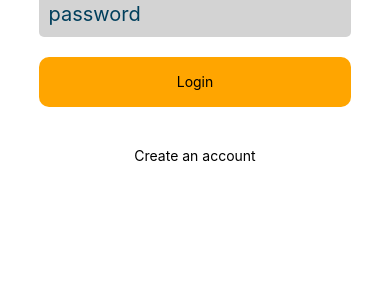
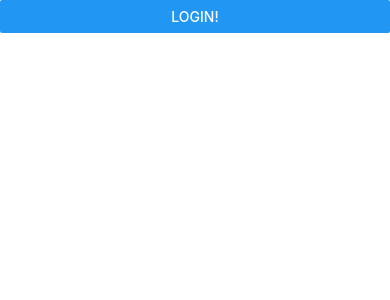
Before and after one commit to GreenField-Org/ultracrewmobile, a React Native app: screen / in a window 390 px wide. Shown: the top 300 px of the page. Built offline with nearby package versions, Linux system fonts and the light colour scheme.

Commit message:
ultracrewmobile#24 - trying to get nav to work

```diff
--- a/App.js
+++ b/App.js
@@ -1,21 +1,35 @@
 import React from 'react';
-import { View } from 'react-native'
+import { View, Button } from 'react-native'
 import LoginScreen from './Components/LoginScreen';
 import MyRaces from './MyRaces'
 import { NavigationContainer } from '@react-navigation/native';
 import { createNativeStackNavigator } from '@react-navigation/native-stack';
 import { ScreenStack } from 'react-native-screens';
+import Home from './Home';
+import CreateAcct from './Components/CreateAcct';
+import Race from './Race';
+import ProfilePage from './Components/ProfilePage';
 
 const Stack = createNativeStackNavigator();
 
-export default function App() {
+export default function App({navigation}) {
   return(
     <View>
     <NavigationContainer>
-    <Stack.Navigator initialRouteName="Login">
+    <Stack.Navigator initialRouteName="Home">
         <Stack.Screen name="Login" component={LoginScreen} options={{ title: 'Login'}} />
         <Stack.Screen name="MyRaces" component={MyRaces} options={{ title: 'My Races'}} />
+        <Stack.Screen name="Home" component={Home} options={{ title: 'Home'}} />
+        <Stack.Screen name="CreateAcct" component={CreateAcct} options={{ title: 'Create Account'}} />
+        <Stack.Screen name="Race" component={Race} options={{ title: 'Race'}} />
+        <Stack.Screen name="ProfilePage" component={ProfilePage} options={{ title: 'My Profile'}} />
       </Stack.Navigator>
     </NavigationContainer>
+
+    <Button
+    title="Login!"
+    onPress={() => navigation.navigate('Login')}
+  />
+
     </View>
   )};
--- a/Components/LoginScreen.js
+++ b/Components/LoginScreen.js
@@ -2,7 +2,7 @@ import React, { useState } from 'react';
 import { StyleSheet, Text, TextInput, View, Image, TouchableOpacity } from 'react-native';
 import { useFonts } from 'expo-font';
 
-export default function LoginScreen() {
+export default function LoginScreen({navigation}) {
   //it's binnnaa while since I've used state. But I think this is right
   const [username, setUsername] = useState('')
   const [password, setPassword] = useState('')
--- a/Components/ProfilePage.js
+++ b/Components/ProfilePage.js
@@ -1,7 +1,7 @@
 import React from 'react'
 import { StyleSheet, Button, Text, TextInput, TouchableOpacity, View } from 'react-native';
 
-export default function ProfilePage() {
+export default function ProfilePage({navigation}) {
     return (
         <View>
             <Text>Profile page will go here.</Text>
--- a/Home.js
+++ b/Home.js
@@ -1,9 +1,11 @@
-import REact from 'react';
+import React from 'react';
 import { StyleSheet, View, Text } from 'react-native';
+import DefaultButton from './Components/DefaultButton';
+
 
 /*  This should be moved into the View folder once all page creations are merged back into main */
 
-export default function Home() {
+export default function Home({ navigation }) {
     return (
         <View>
             <Text>Main Menu</Text>
```
